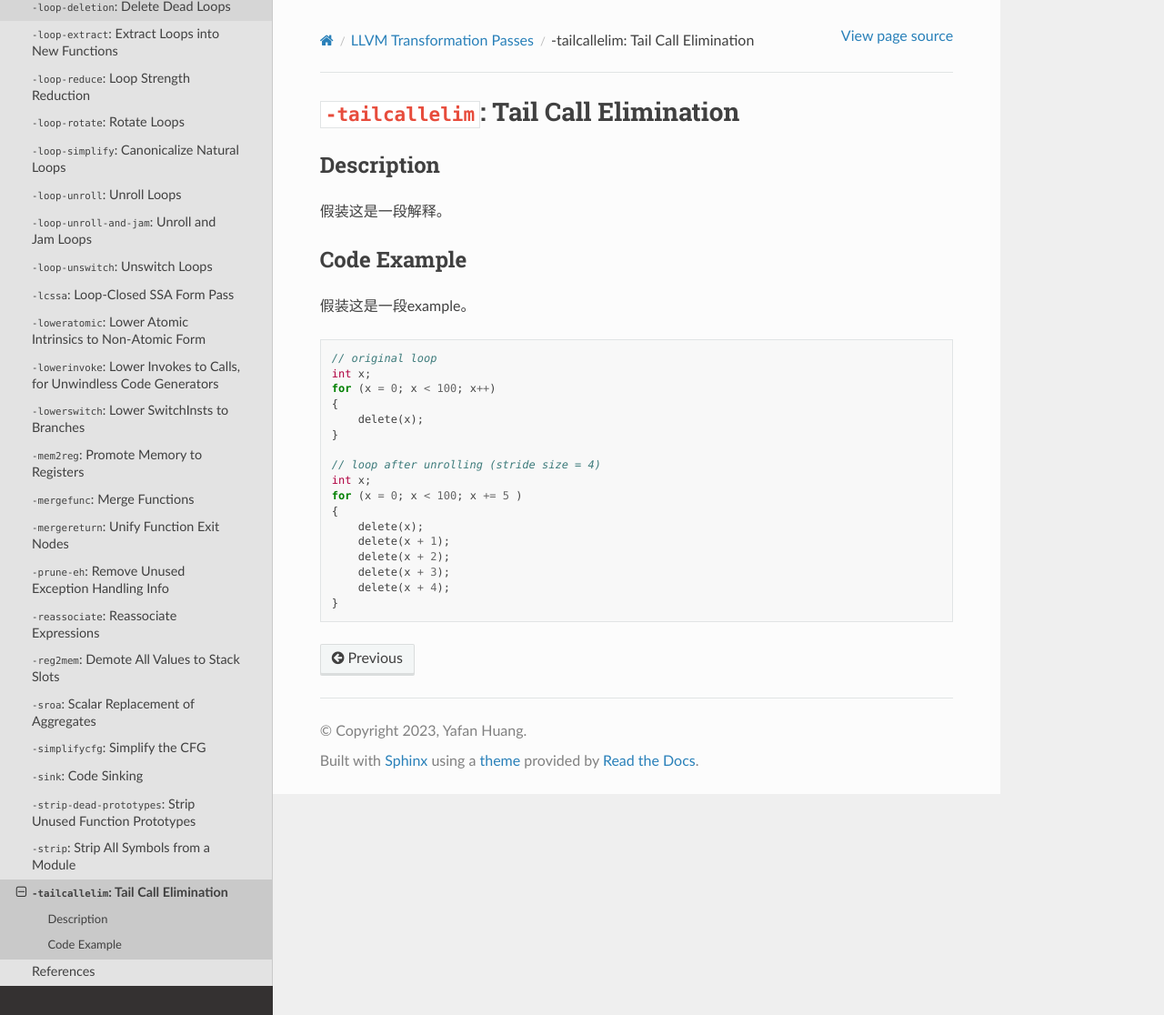
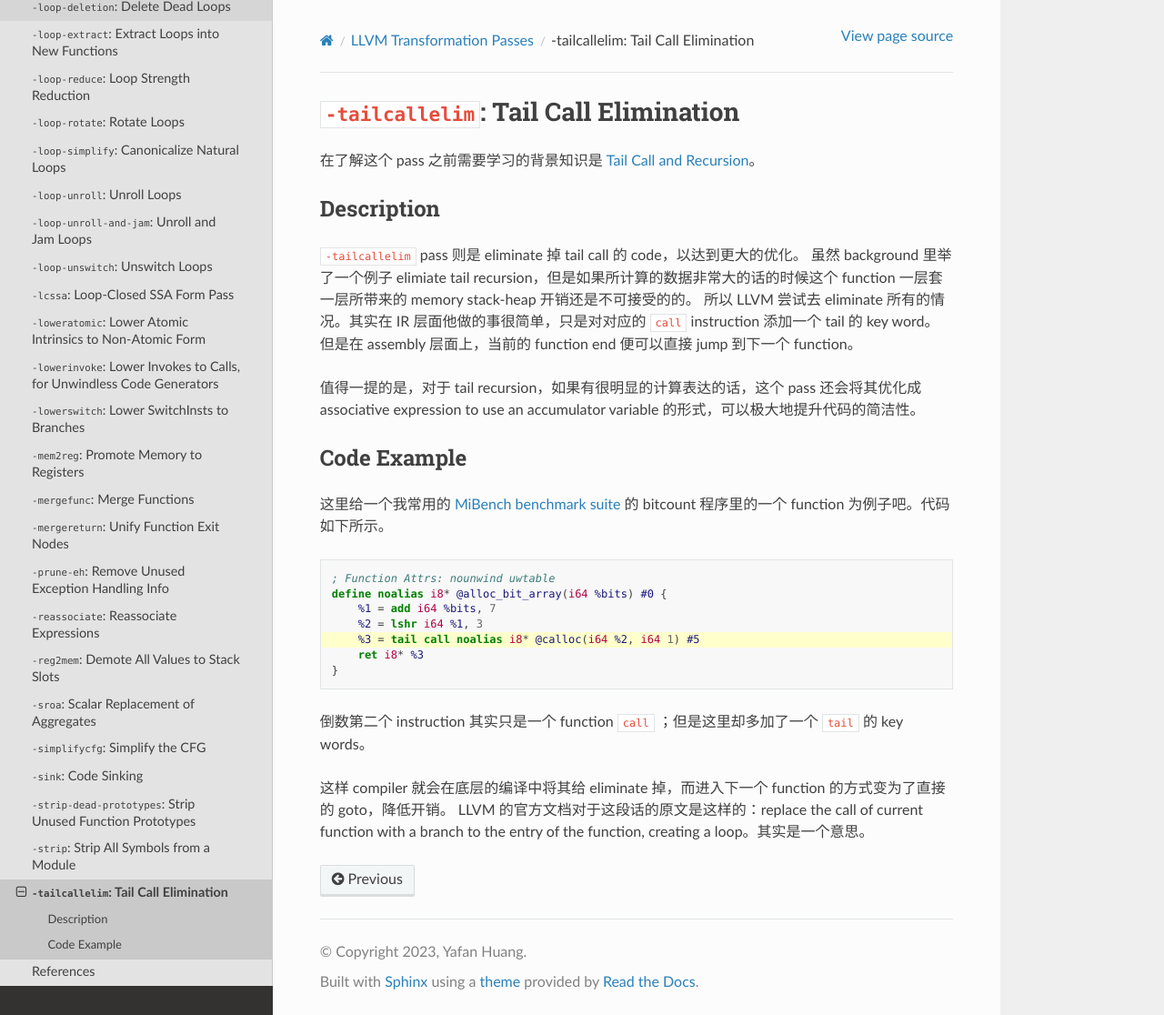
Before and after one commit to hyfshishen/understanding-llvm-transformation-passes, a Sphinx documentation site: the page built from docs/source/LLVM-transformation-passes/48-tail-call-elimination.rst, in a window 1280 px wide and 1116 px high. Shown: the whole window at 91% size. Built offline with Sphinx 7.4.7 and the Read the Docs theme 2.0.0, drawn with Linux system fonts in a browser that asks for light colours.

Commit message:
updating passes

```diff
--- a/docs/source/LLVM-transformation-passes/48-tail-call-elimination.rst
+++ b/docs/source/LLVM-transformation-passes/48-tail-call-elimination.rst
@@ -1,31 +1,35 @@
 ``-tailcallelim``: Tail Call Elimination
 =====
 
+在了解这个 pass 之前需要学习的背景知识是 :doc:`../compiler-basics/tail-call-and-recursion`。
+
 Description
 --------
-假装这是一段解释。
+
+``-tailcallelim`` pass 则是 eliminate 掉 tail call 的 code，以达到更大的优化。
+虽然 background 里举了一个例子 elimiate tail recursion，但是如果所计算的数据非常大的话的时候这个 function 一层套一层所带来的 memory stack-heap 开销还是不可接受的的。
+所以 LLVM 尝试去 eliminate 所有的情况。其实在 IR 层面他做的事很简单，只是对对应的 ``call`` instruction 添加一个 tail 的 key word。
+但是在 assembly 层面上，当前的 function end 便可以直接 jump 到下一个 function。
+
+值得一提的是，对于 tail recursion，如果有很明显的计算表达的话，这个 pass 还会将其优化成 associative expression to use an accumulator variable 的形式，可以极大地提升代码的简洁性。
 
 Code Example
 --------
 
-假装这是一段example。
+这里给一个我常用的 `MiBench benchmark suite <https://vhosts.eecs.umich.edu/mibench/>`_ 的 bitcount 程序里的一个 function 为例子吧。代码如下所示。
 
-.. code-block:: C
+.. code-block:: llvm
+    :emphasize-lines: 5
 
-    // original loop
-    int x;
-    for (x = 0; x < 100; x++)
-    {
-        delete(x);
+    ; Function Attrs: nounwind uwtable
+    define noalias i8* @alloc_bit_array(i64 %bits) #0 {
+        %1 = add i64 %bits, 7
+        %2 = lshr i64 %1, 3
+        %3 = tail call noalias i8* @calloc(i64 %2, i64 1) #5
+        ret i8* %3
     }
 
-    // loop after unrolling (stride size = 4)
-    int x;
-    for (x = 0; x < 100; x += 5 )
-    {
-        delete(x);
-        delete(x + 1);
-        delete(x + 2);
-        delete(x + 3);
-        delete(x + 4);
-    }
+倒数第二个 instruction 其实只是一个 function ``call`` ；但是这里却多加了一个 ``tail`` 的 key words。
+
+这样 compiler 就会在底层的编译中将其给 eliminate 掉，而进入下一个 function 的方式变为了直接的 goto，降低开销。
+LLVM 的官方文档对于这段话的原文是这样的：replace the call of current function with a branch to the entry of the function, creating a loop。其实是一个意思。
```
Also changed, not shown: docs/source/LLVM-transformation-passes/47-strip-all-symbols-from-a-module(including-others).rst (+32 -17 lines).
